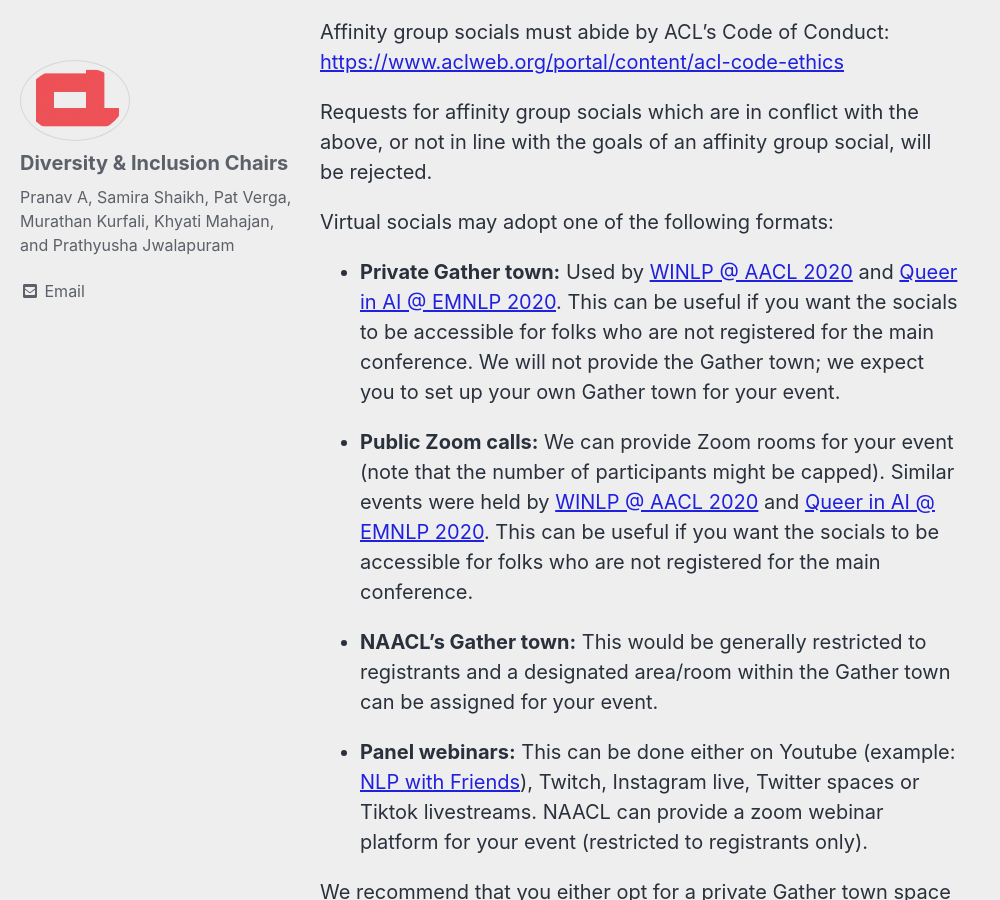
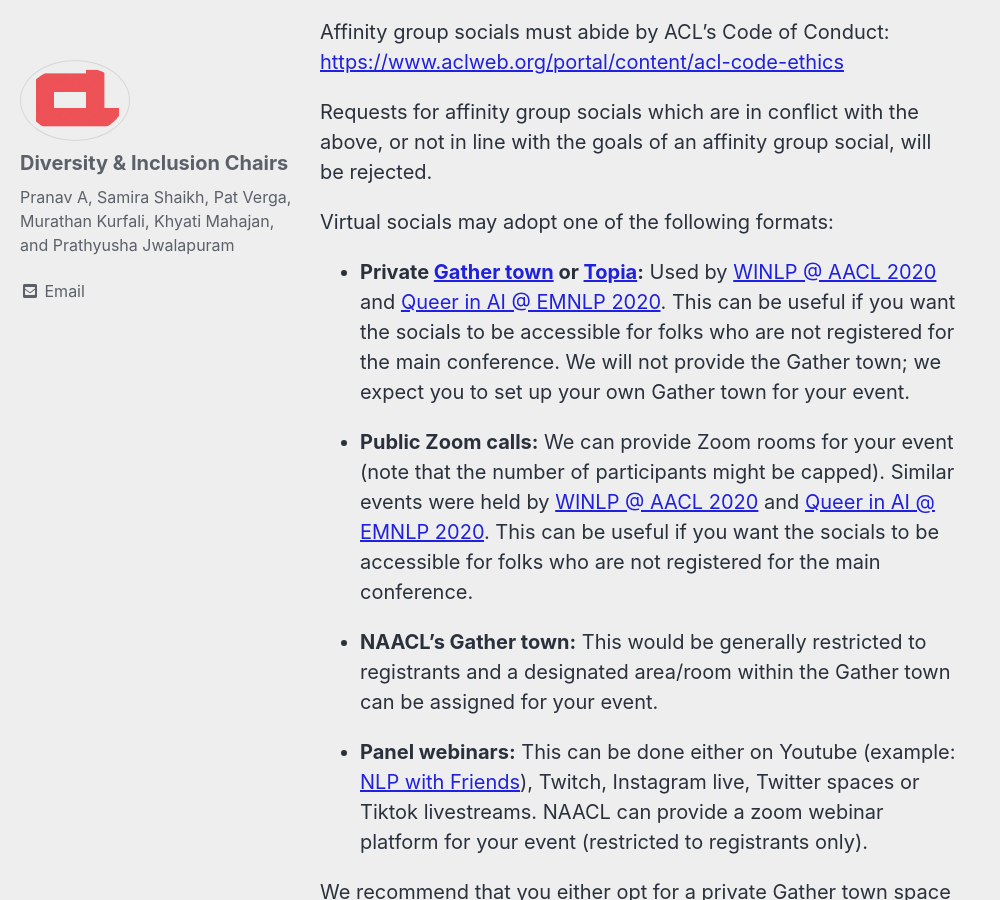
Before and after one commit to naacl-org/naacl-2021-website, a Jekyll site: the page built from _posts/2020-04-20-call-for-affinity-group-socials.md, in a window 1280 px wide and 900 px high, scrolled down 707 px. Shown: the whole window, without its empty margins (0-1000 px from the left). Built offline with Jekyll 4.4.1, drawn with Linux system fonts in a browser that asks for light colours; cached includes are drawn as plain includes; nearby versions of some CDN libraries; comment, search, counter and statistics services are not loaded.

Commit message:
Adding more options and links

```diff
--- a/_posts/2020-04-20-call-for-affinity-group-socials.md
+++ b/_posts/2020-04-20-call-for-affinity-group-socials.md
@@ -22,7 +22,7 @@
 
 Virtual socials may adopt one of the following formats:
 
-*   **Private Gather town:**  Used by [WINLP @ AACL 2020](http://www.winlp.org/winlp-2020-statellite-workshop-aacl-ijcnlp/) and [Queer in AI @ EMNLP 2020](https://sites.google.com/view/queer-in-ai/emnlp2020?authuser=0). This can be useful if you want the socials to be accessible for folks who are not registered for the main conference. We will not provide the Gather town; we expect you to set up your own Gather town  for your event.
+*   **Private [Gather town](https://gather.town) or [Topia](https://topia.io/):**  Used by [WINLP @ AACL 2020](http://www.winlp.org/winlp-2020-statellite-workshop-aacl-ijcnlp/) and [Queer in AI @ EMNLP 2020](https://sites.google.com/view/queer-in-ai/emnlp2020?authuser=0). This can be useful if you want the socials to be accessible for folks who are not registered for the main conference. We will not provide the Gather town; we expect you to set up your own Gather town  for your event.
 
 *   **Public Zoom calls:** We can provide Zoom rooms for your event (note that the number of participants might be capped). Similar events were held by [WINLP @ AACL 2020](http://www.winlp.org/winlp-2020-statellite-workshop-aacl-ijcnlp/) and [Queer in AI @ EMNLP 2020](https://sites.google.com/view/queer-in-ai/emnlp2020?authuser=0). This can be useful if you want the socials to be accessible for folks who are not registered for the main conference.
 
```
